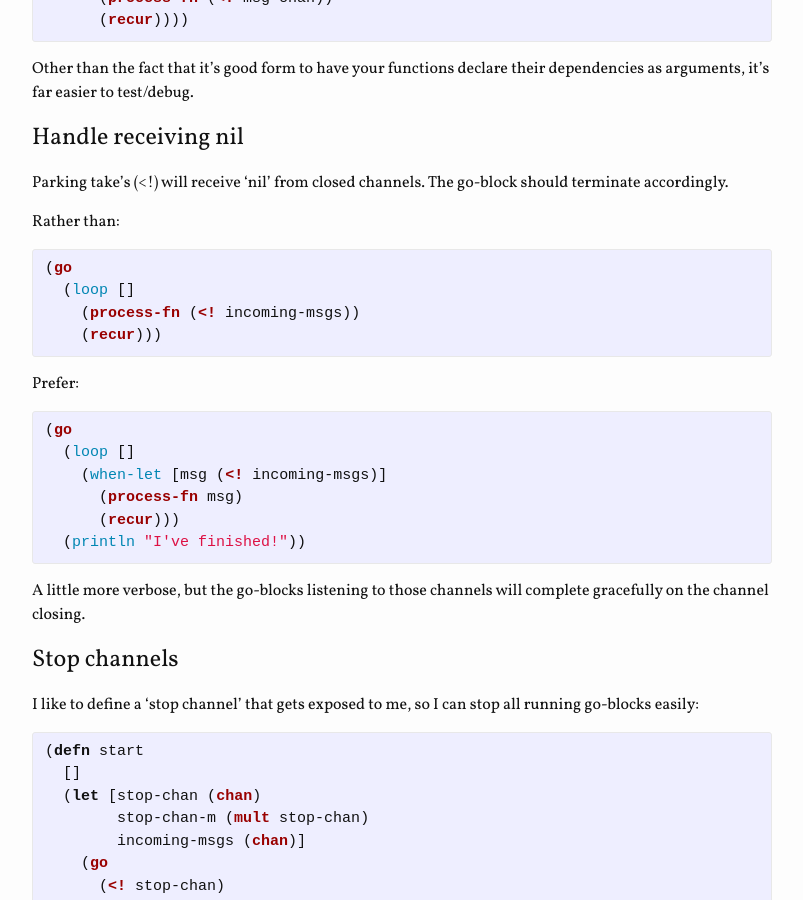
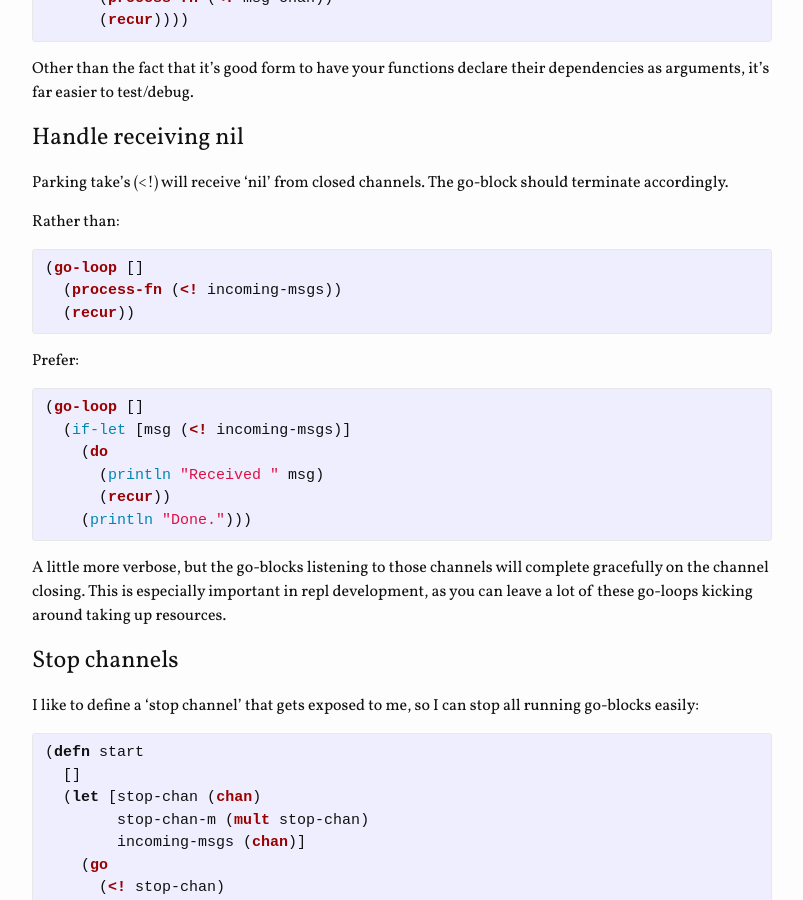
Before and after one commit to srazzaque/srazzaque.github.io, a Jekyll site: the page built from _posts/2015-07-25-reloadable-core-async.markdown, in a window 1280 px wide and 900 px high, scrolled down 1366 px. Shown: the whole window, without its empty margins (238-1041 px from the left). Built offline with Jekyll 4.4.1, drawn with Linux system fonts in a browser that asks for light colours.

Commit message:
Use go-loop instead of go

```diff
--- a/_posts/2015-07-25-reloadable-core-async.markdown
+++ b/_posts/2015-07-25-reloadable-core-async.markdown
@@ -78,25 +78,25 @@ Parking take's (<!) will receive 'nil' from closed channels. The go-block should
 Rather than:
 
 {% highlight clojure %}
-(go
-  (loop []
-    (process-fn (<! incoming-msgs))
-    (recur)))
+(go-loop []
+  (process-fn (<! incoming-msgs))
+  (recur))
 {% endhighlight %}
 
 Prefer:
 
 {% highlight clojure %}
-(go
-  (loop []
-    (when-let [msg (<! incoming-msgs)]
-      (process-fn msg)
-      (recur)))
-  (println "I've finished!"))
+(go-loop []
+  (if-let [msg (<! incoming-msgs)]
+    (do
+      (println "Received " msg)
+      (recur))
+    (println "Done.")))
 {% endhighlight %}
 
 A little more verbose, but the go-blocks listening to those channels will complete gracefully on the
-channel closing.
+channel closing. This is especially important in repl development, as you can leave a lot of these
+go-loops kicking around taking up resources.
 
 # Stop channels
 
```
